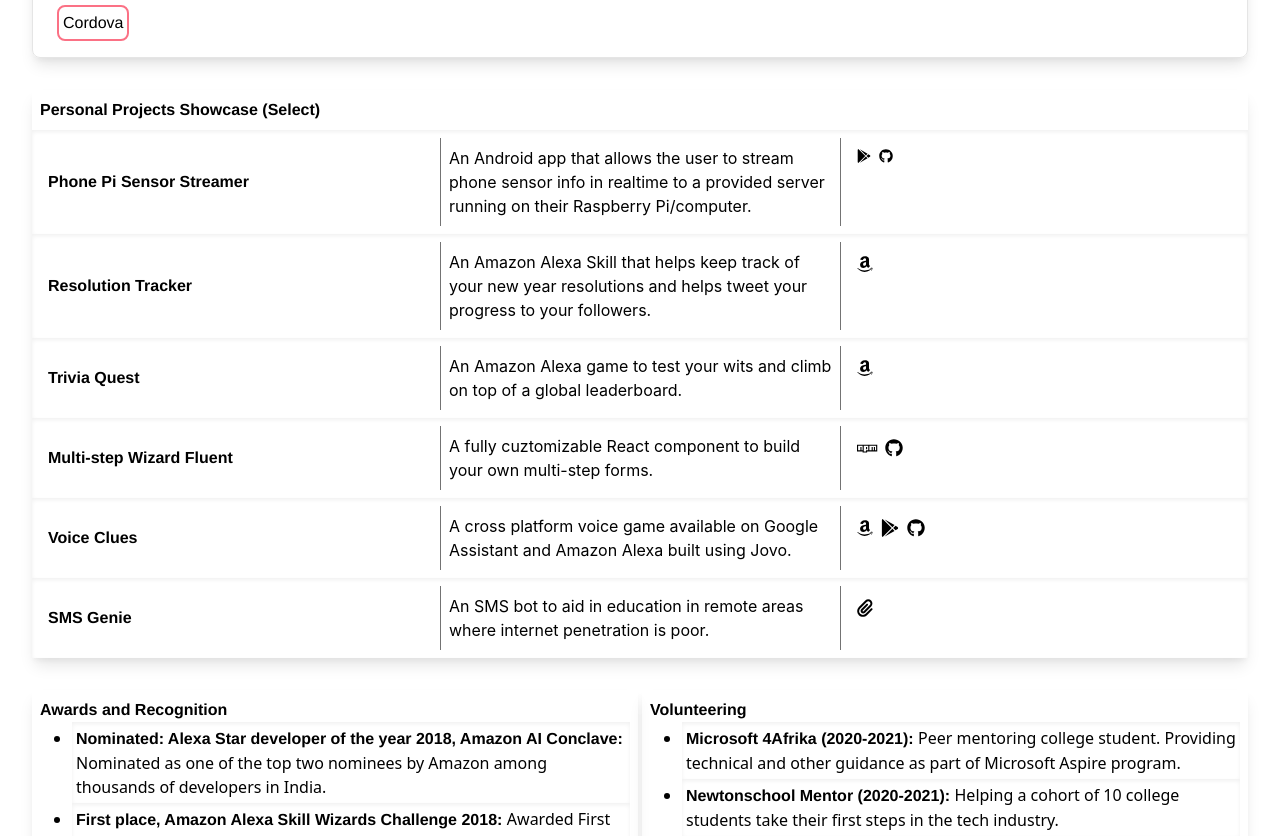
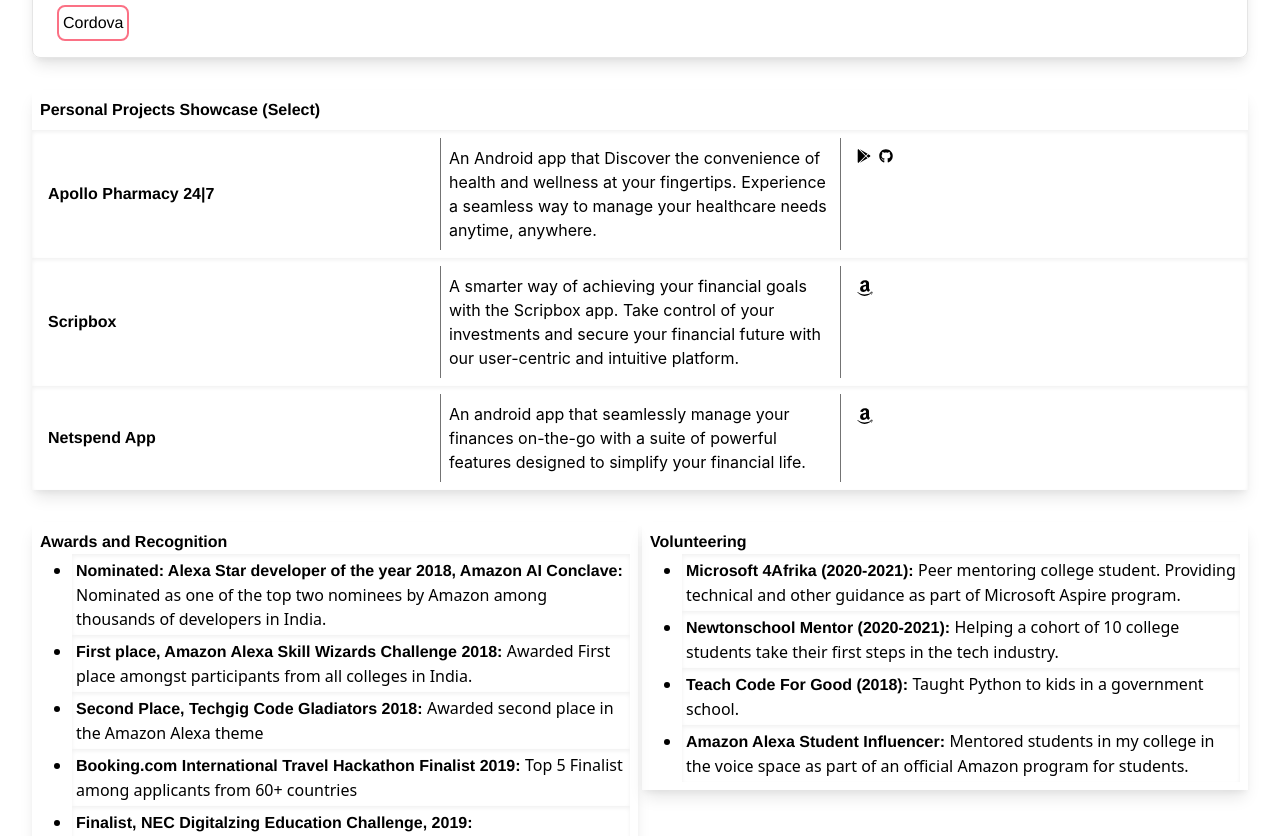
Before and after one commit to pantomath91/sachin-resume, a Next.js app: page / in a window 1280 px wide. Shown: the part 720-1556 px from the top of the page. Built offline with nearby package versions, Linux system fonts and the light colour scheme.

Commit message:
Update Projects.tsx
Adding projects

```diff
--- a/components/Projects.tsx
+++ b/components/Projects.tsx
@@ -11,11 +11,11 @@
 
 const projects = [
     {
-        name: 'Phone Pi Sensor Streamer',
-        description: 'An Android app that allows the user to stream phone sensor info in realtime to a provided server running on their Raspberry Pi/computer.',
+        name: 'Apollo Pharmacy 24|7',
+        description: 'An Android app that Discover the convenience of health and wellness at your fingertips. Experience a seamless way to manage your healthcare needs anytime, anywhere.',
         link: () => {
             return <div className="flex flex-row text-sm">
-                <a href="https://play.google.com/store/apps/details?id=com.phonepi&hl=en_IN&gl=US" target="_blank" className="ml-2">
+                <a href="https://play.google.com/store/apps/details?id=com.apollo.patientapp&hl=en_US" target="_blank" className="ml-2">
                     <FontAwesomeIcon icon={faGooglePlay} />
                 </a>
                 <a href="https://github.com/priyankark/PhonePi_SampleServer" target="_blank" className="ml-2">
@@ -25,65 +25,23 @@
         }
     },
     {
-        name: 'Resolution Tracker',
-        description: 'An Amazon Alexa Skill that helps keep track of your new year resolutions and helps tweet your progress to your followers.',
+        name: 'Scripbox ',
+        description: 'A smarter way of achieving your financial goals with the Scripbox app. Take control of your investments and secure your financial future with our user-centric and intuitive platform.',
         link: () => {
             return <div className="flex flex-row text-lg">
-                <a href="https://www.amazon.com/Priyankar-Kumar-Resolution-Tracker/dp/B078HHJHF5/ref=sr_1_3?dchild=1&keywords=resolution+tracker&qid=1618128208&s=digital-skills&sr=1-3" target="_blank" className="ml-2">
+                <a href="https://play.google.com/store/apps/details?id=com.scripbox.takecharge&gclid=Cj0KCQjw6KunBhDxARIsAKFUGs-HZEqr6gmidgsV9xMpk7xJotJ0UPOLadWQWDdxMjDUvnjRrYiOGfYaAn5oEALw_wcB" target="_blank" className="ml-2">
                     <FontAwesomeIcon icon={faAmazon} />
                 </a>
             </div>
         }
     },
     {
-        name: 'Trivia Quest',
-        description: 'An Amazon Alexa game to test your wits and climb on top of a global leaderboard.',
+        name: 'Netspend App',
+        description: 'An android app that seamlessly manage your finances on-the-go with a suite of powerful features designed to simplify your financial life.',
         link: () => {
             return <div className="flex flex-row text-lg">
-                <a href="https://www.amazon.com/Invoke-Genie-Trivia-Quest/dp/B07MKPRVPB/ref=sr_1_1?dchild=1&keywords=trivia+quest+alexa&qid=1618128305&sr=8-1" target="_blank" className="ml-2">
+                <a href="https://play.google.com/store/apps/details?id=com.netspend.product.android&hl=en&gl=US" target="_blank" className="ml-2">
                     <FontAwesomeIcon icon={faAmazon} />
-                </a>
-            </div>
-        }
-    },
-    {
-        name: 'Multi-step Wizard Fluent',
-        description: 'A fully cuztomizable React component to build your own multi-step forms.',
-        link: () => {
-            return <div className="flex flex-row text-lg">
-                <a href="https://www.npmjs.com/package/multistep-wizard-fluent" target="_blank" className="ml-2">
-                    <FontAwesomeIcon icon={faNpm} />
-                </a>
-                <a href="https://github.com/priyankark/multistep-wizard-fluent" target="_blank" className="ml-2">
-                    <FontAwesomeIcon icon={faGithub} />
-                </a>
-            </div>
-        }
-    },
-    {
-        name: 'Voice Clues',
-        description: 'A cross platform voice game available on Google Assistant and Amazon Alexa built using Jovo.',
-        link: () => {
-            return <div className="flex flex-row text-lg">
-                <a href="https://www.amazon.in/Priyankar-Kumar-Voice-Clues/dp/B07JJQGPL3/ref=sr_1_1?ie=UTF8&qid=1540278564&sr=8-1&keywords=Voice+Clues" target="_blank" className="ml-2">
-                    <FontAwesomeIcon icon={faAmazon} />
-                </a>
-                <a href="https://assistant.google.com/services/a/uid/0000008ecacec0f2?hl=en" target="_blank" className="ml-2">
-                    <FontAwesomeIcon icon={faGooglePlay} />
-                </a>
-                <a href="https://github.com/priyankark/VoiceClues" target="_blank" className="ml-2">
-                    <FontAwesomeIcon icon={faGithub} />
-                </a>
-            </div>
-        }
-    },
-    {
-        name: 'SMS Genie',
-        description: 'An SMS bot to aid in education in remote areas where internet penetration is poor.',
-        link: () => {
-            return <div className="flex flex-row text-lg">
-                <a href="https://devpost.com/software/sms-genie?ref_content=user-portfolio&ref_feature=in_progress" target="_blank" className="ml-2">
-                    <FontAwesomeIcon icon={faPaperclip} />
                 </a>
             </div>
         }
```
